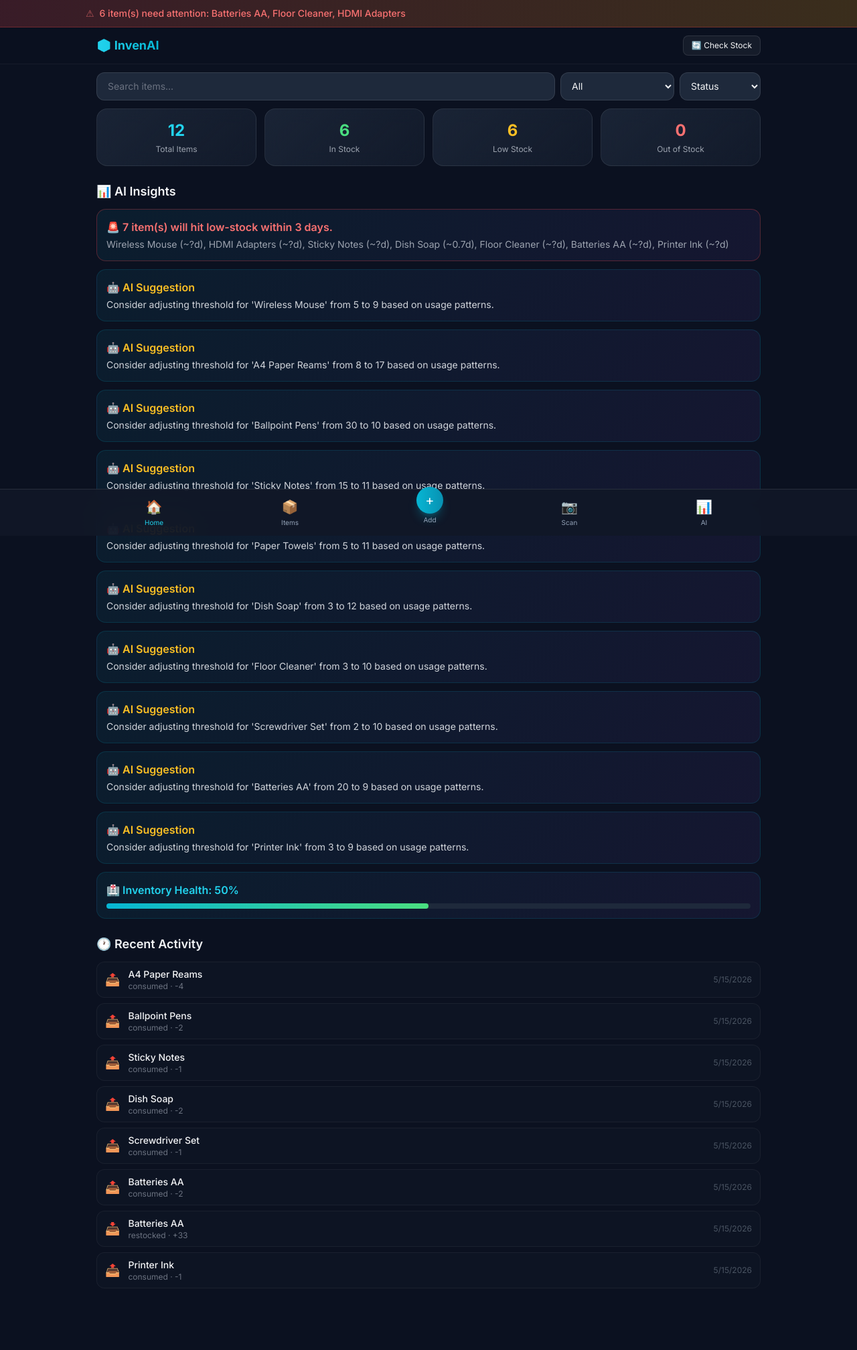
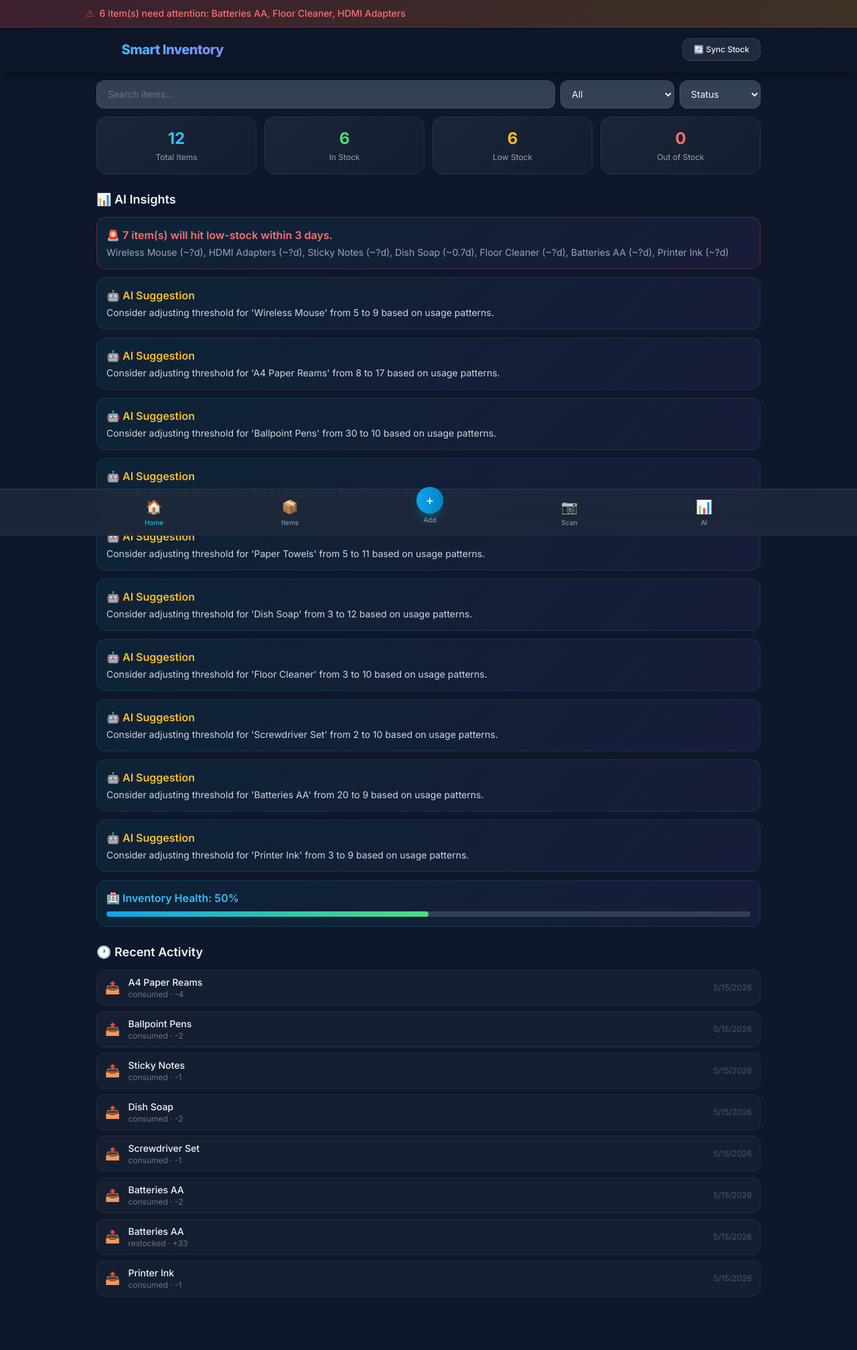
Before and after one commit to Harsha151606/smart-inventory-manager, a Flask app: page / in a window 1280 px wide. Shown: the whole page at 67% size. Before the commit the page ends 1924 px from the top, so only its background shows below. Run offline with Flask 3, Linux system fonts and the light colour scheme; data comes from the database, SQL or seed files in the repository; some libraries are stand-ins or nearby versions.

Commit message:
feat: Add README, update UI to Smart Inventory, auto-sync, and category creation

```diff
--- a/app.py
+++ b/app.py
@@ -35,7 +35,7 @@ except ImportError:
 # ============================================
 # CONFIGURATION
 # ============================================
-app = Flask(__name__, static_folder='static', static_url_path='/static')
+app = Flask(__name__, static_folder='static', static_url_path='/static', template_folder='templates')
 CORS(app)
 DATABASE = os.path.join(os.path.dirname(os.path.abspath(__file__)), 'inventory.db')
 
@@ -592,9 +592,8 @@ def manual_stock_check():
 # --- Serve Frontend ---
 @app.route('/')
 def index():
-    html_path = os.path.join(os.path.dirname(os.path.abspath(__file__)), 'templates', 'index.html')
-    with open(html_path, 'r') as f:
-        return Response(f.read(), content_type='text/html')
+    from flask import render_template
+    return render_template('index.html')
 
 
 # ============================================
@@ -614,4 +613,4 @@ if __name__ == '__main__':
     print("  Smart Inventory Manager MVP")
     print("  Running on http://localhost:5000")
     print("=" * 50)
-    app.run(debug=True, host='0.0.0.0', port=5000, use_reloader=False)
+    app.run(debug=True, host='127.0.0.1', port=5000, use_reloader=False)
--- a/static/app.js
+++ b/static/app.js
@@ -1,8 +1,11 @@
 // Smart Inventory Manager - Frontend Logic
 let categories=[], scannerInstance=null, forecastChart=null, searchTimer=null;
 
-// --- Navigation ---
+// --- Navigation & Dynamic Sync ---
+let currentActiveView = 'dash';
+
 function navigate(view){
+  currentActiveView = view;
   document.querySelectorAll('.view').forEach(v=>v.classList.add('hidden'));
   document.getElementById('view-'+view).classList.remove('hidden');
   document.querySelectorAll('.nav-btn').forEach(b=>{b.classList.toggle('active',b.dataset.view===view)});
@@ -12,6 +15,13 @@ function navigate(view){
   if(view==='analytics')loadAnalytics();
   if(view!=='scan')stopScanner();
 }
+
+// Global Auto-Sync (Every 10 seconds)
+setInterval(() => {
+  if (currentActiveView === 'dash') loadDashboard(true);
+  if (currentActiveView === 'inv') loadItems(true);
+  if (currentActiveView === 'analytics') loadAnalytics(true);
+}, 10000);
 
 // --- API ---
 async function api(url,opts={}){
@@ -119,7 +129,14 @@ async function loadItems(){
 async function quickUpdate(id,dir){
   const url=`/api/items/${id}/${dir==='inc'?'increment':'decrement'}`;
   const r=await api(url,{method:'POST',body:JSON.stringify({amount:1})});
-  if(r){document.getElementById('qty-'+id).textContent=r.quantity;toast(dir==='inc'?'Stock added':'Stock removed');}
+  if(r){
+    toast(dir==='inc'?'Stock added':'Stock removed');
+    if(!document.getElementById('view-detail').classList.contains('hidden')){
+      viewItem(id);
+    } else {
+      loadItems();
+    }
+  }
 }
 
 // --- Item Detail ---
@@ -213,6 +230,33 @@ async function deleteItem(id){
 }
 
 // --- Categories ---
+function openCategoryModal() {
+  const mc = document.getElementById('modal-content');
+  mc.innerHTML = `
+    <h3 class="text-xl font-bold mb-4">Add New Category</h3>
+    <input id="new-cat-name" placeholder="Category Name (e.g. Beverages)" class="w-full mb-4 bg-surface-700 border border-white/10 rounded-xl px-4 py-2.5 text-sm focus:outline-none focus:ring-2 focus:ring-accent-500/50">
+    <div class="flex gap-2">
+      <button onclick="submitCategory()" class="flex-1 py-2.5 bg-accent-500 text-white font-semibold rounded-xl hover:bg-accent-600 transition">Save</button>
+      <button onclick="closeModal()" class="px-4 py-2.5 bg-surface-700 rounded-xl border border-white/10 hover:bg-surface-600">Cancel</button>
+    </div>
+  `;
+  document.getElementById('modal-overlay').classList.remove('hidden');
+  document.getElementById('new-cat-name').focus();
+}
+
+async function submitCategory() {
+  const name = document.getElementById('new-cat-name').value.trim();
+  if(!name) return toast('Category name is required', 'error');
+  const r = await api('/api/categories', {method: 'POST', body: JSON.stringify({name, color: '#0ea5e9'})});
+  if(r) {
+    if(r.error) return toast(r.error, 'error');
+    toast('Category created');
+    closeModal();
+    await loadCategories();
+    await loadCatDropdown();
+    document.getElementById('f-cat').value = r.id; // auto-select it
+  }
+}
 async function loadCategories(){
   categories=await api('/api/categories')||[];
   const sel=document.getElementById('filter-cat');
--- a/templates/index.html
+++ b/templates/index.html
@@ -3,7 +3,7 @@
 <head>
 <meta charset="UTF-8">
 <meta name="viewport" content="width=device-width,initial-scale=1.0,maximum-scale=1.0">
-<title>Smart Inventory Manager</title>
+<title>Smart Inventory</title>
 <meta name="description" content="AI-powered inventory management system">
 <script src="https://cdn.tailwindcss.com"></script>
 <link href="https://fonts.googleapis.com/css2?family=Inter:wght@300;400;500;600;700;800&display=swap" rel="stylesheet">
@@ -11,8 +11,8 @@
 <script src="https://cdn.jsdelivr.net/npm/chart.js@4.4.0/dist/chart.umd.min.js"></script>
 <script>
 tailwind.config={theme:{extend:{fontFamily:{sans:['Inter','sans-serif']},colors:{
-surface:{900:'#0b1120',800:'#111827',700:'#1e293b',600:'#334155'},
-accent:{400:'#22d3ee',500:'#06b6d4',600:'#0891b2'},
+surface:{900:'#0f172a',800:'#1e293b',700:'#334155',600:'#475569'},
+accent:{400:'#38bdf8',500:'#0ea5e9',600:'#0284c7'},
 success:{400:'#4ade80',500:'#22c55e'},
 warn:{400:'#fbbf24',500:'#f59e0b'},
 danger:{400:'#f87171',500:'#ef4444'}
@@ -38,10 +38,12 @@ danger:{400:'#f87171',500:'#ef4444'}
 </div>
 
 <!-- Header -->
-<header class="sticky top-0 z-40 bg-surface-900/80 backdrop-blur-xl border-b border-white/5">
-  <div class="max-w-5xl mx-auto px-4 py-3 flex items-center justify-between">
-    <h1 class="text-lg font-bold bg-gradient-to-r from-accent-400 to-accent-500 bg-clip-text text-transparent">📦 InvenAI</h1>
-    <button onclick="manualStockCheck()" class="text-xs bg-white/5 hover:bg-white/10 px-3 py-1.5 rounded-lg border border-white/10 transition">🔄 Check Stock</button>
+<header class="sticky top-0 z-40 bg-surface-900/85 backdrop-blur-xl border-b border-white/5 shadow-lg shadow-black/30">
+  <div class="max-w-5xl mx-auto px-4 py-4 flex items-center justify-between">
+    <h1 class="text-xl font-black tracking-tight bg-gradient-to-r from-accent-400 via-blue-400 to-indigo-400 bg-clip-text text-transparent drop-shadow-sm flex items-center gap-2">
+      <span class="text-2xl drop-shadow-md">📦</span> Smart Inventory
+    </h1>
+    <button onclick="manualStockCheck()" class="text-xs font-medium bg-surface-700/50 hover:bg-surface-600 px-4 py-2 rounded-xl border border-white/10 shadow-sm hover:shadow-accent-500/20 transition-all duration-300">🔄 Sync Stock</button>
   </div>
 </header>
 
@@ -94,7 +96,10 @@ danger:{400:'#f87171',500:'#ef4444'}
       </div>
       <div class="grid grid-cols-2 gap-3">
         <div>
-          <label class="block text-sm font-medium text-gray-400 mb-1">Category</label>
+          <div class="flex items-center justify-between mb-1">
+            <label class="block text-sm font-medium text-gray-400">Category</label>
+            <button type="button" onclick="openCategoryModal()" class="text-xs text-accent-400 hover:text-accent-300 font-medium">+ New</button>
+          </div>
           <select id="f-cat" class="w-full bg-surface-700 border border-white/10 rounded-xl px-4 py-2.5 text-sm focus:outline-none"></select>
         </div>
         <div>
```
Also changed, not shown: README.md (added).
